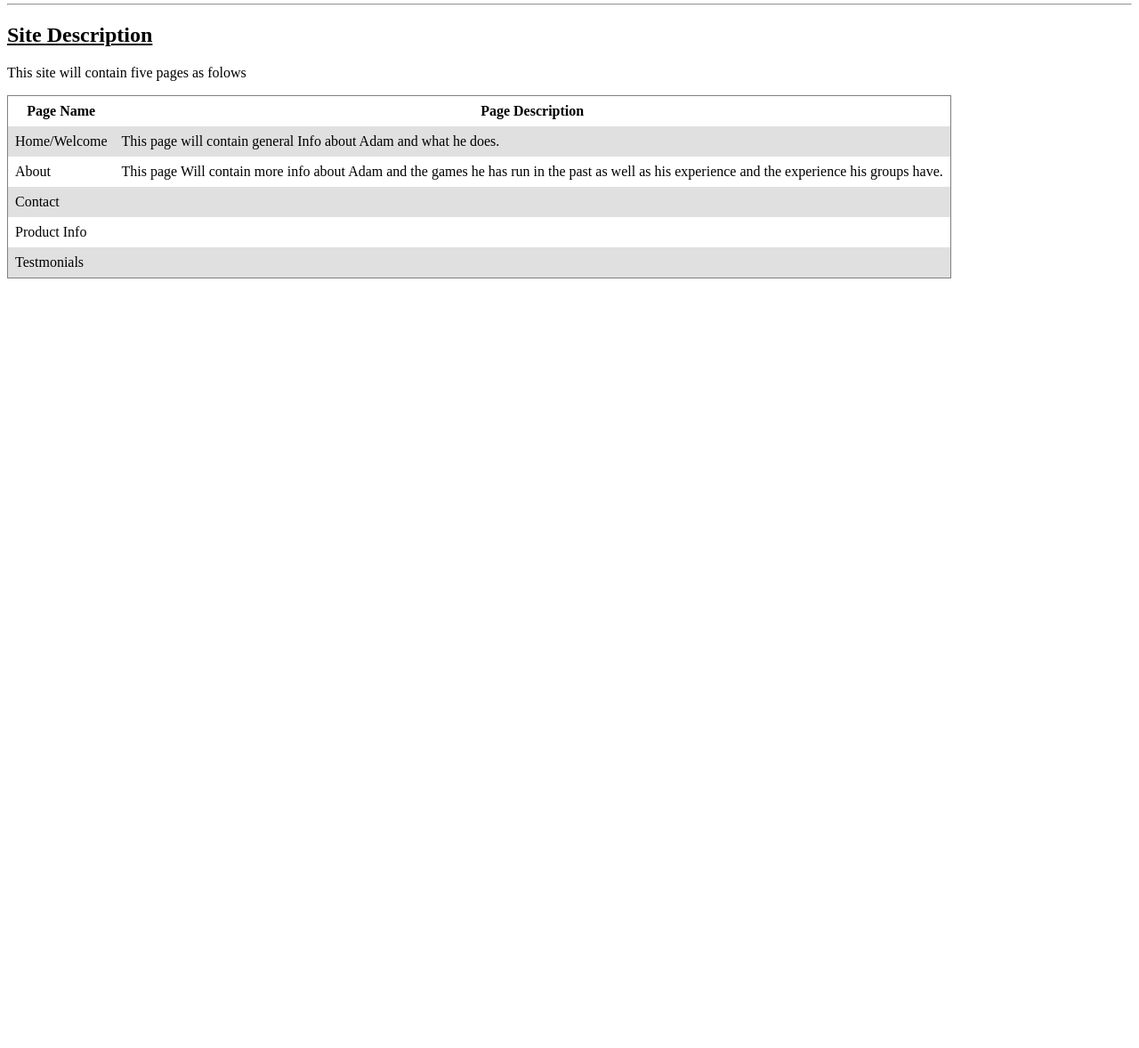
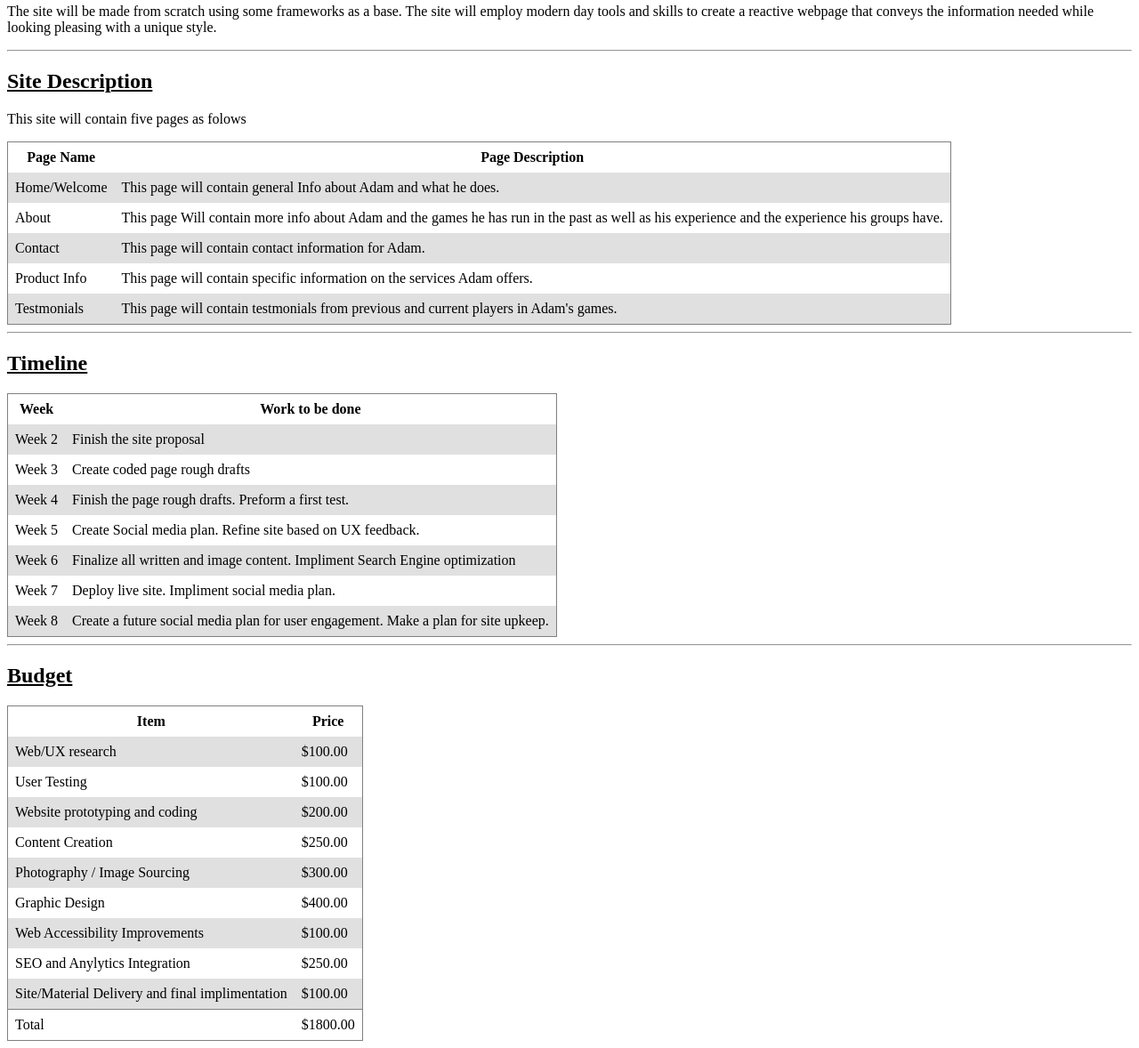
Before and after one commit to AlexDorian7/info-webpage-old, a plain HTML site: page proposal.html in a window 1280 px wide. Shown: the part 765-1943 px from the top of the page at 89% size. Before the commit the page ends 1086 px from the top, so only its background shows below. Drawn offline with Linux system fonts and the light colour scheme.

Commit message:
Finished Proposal

```diff
--- a/proposal.html
+++ b/proposal.html
@@ -30,9 +30,10 @@
     <p>The target audience for Adam's website is defined as potential and returning D&D players<br />
         The website needs to assist the target audience to do the following:</p>
     <ol>
-        <li>[Item Here]</li>
-        <li>[Item Here]</li>
-        <li>[Item Here]</li>
+        <li>Assist in finding a compatible group.</li>
+        <li>Assist in creating or forming a new group.</li>
+        <li>Assisting in answering any questions that a new group may have with Official dungeons and drgaons
+            information.</li>
     </ol>
     <p>The website should be a useful resource for existing players, potential new players, and potential new partners.
     </p>
@@ -47,6 +48,9 @@
         <li>Provide the target audience with information on how to contact Adam for more details on his services</li>
         <li>Provide the target audience with a common space for information about Adam and the games he runs</li>
     </ul>
+    <p>The site will be made from scratch using some frameworks as a base. The site will employ modern day tools and
+        skills to create a reactive webpage that conveys the information needed while looking pleasing with a unique
+        style.</p>
     <hr />
 
     <h2 class="underline">Site Description</h2>
@@ -68,18 +72,103 @@
         </tr>
         <tr>
             <td>Contact</td>
-            <td></td>
+            <td>This page will contain contact information for Adam.</td>
         </tr>
         <tr>
             <td>Product Info</td>
-            <td></td>
+            <td>This page will contain specific information on the services Adam offers.</td>
         </tr>
         <tr>
             <td>Testmonials</td>
-            <td></td>
+            <td>This page will contain testmonials from previous and current players in Adam's games.</td>
         </tr>
     </table>
+    <hr />
 
+    <h2 class="underline">Timeline</h2>
+    <table class="stripe border">
+        <tr>
+            <th>Week</th>
+            <th>Work to be done</th>
+        </tr>
+        <tr>
+            <td>Week 2</td>
+            <td>Finish the site proposal</td>
+        </tr>
+        <tr>
+            <td>Week 3</td>
+            <td>Create coded page rough drafts</td>
+        </tr>
+        <tr>
+            <td>Week 4</td>
+            <td>Finish the page rough drafts. Preform a first test.</td>
+        </tr>
+        <tr>
+            <td>Week 5</td>
+            <td>Create Social media plan. Refine site based on UX feedback.</td>
+        </tr>
+        <tr>
+            <td>Week 6</td>
+            <td>Finalize all written and image content. Impliment Search Engine optimization</td>
+        </tr>
+        <tr>
+            <td>Week 7</td>
+            <td>Deploy live site. Impliment social media plan.</td>
+        </tr>
+        <tr>
+            <td>Week 8</td>
+            <td>Create a future social media plan for user engagement. Make a plan for site upkeep.</td>
+        </tr>
+    </table>
+    <hr />
+
+    <h2 class="underline">Budget</h2>
+    <table class="stripe border">
+        <tr>
+            <th>Item</th>
+            <th>Price</th>
+        </tr>
+        <tr>
+            <td>Web/UX research</td>
+            <td>$100.00</td>
+        </tr>
+        <tr>
+            <td>User Testing</td>
+            <td>$100.00</td>
+        </tr>
+        <tr>
+            <td>Website prototyping and coding</td>
+            <td>$200.00</td>
+        </tr>
+        <tr>
+            <td>Content Creation</td>
+            <td>$250.00</td>
+        </tr>
+        <tr>
+            <td>Photography / Image Sourcing</td>
+            <td>$300.00</td>
+        </tr>
+        <tr>
+            <td>Graphic Design</td>
+            <td>$400.00</td>
+        </tr>
+        <tr>
+            <td>Web Accessibility Improvements</td>
+            <td>$100.00</td>
+        </tr>
+        <tr>
+            <td>SEO and Anylytics Integration</td>
+            <td>$250.00</td>
+        </tr>
+        <tr>
+            <td>Site/Material Delivery and final implimentation</td>
+            <td>$100.00</td>
+        </tr>
+        <tr style="border-top: 1px solid grey">
+            <td>Total</td>
+            <td>$1800.00</td>
+        </tr>
+    </table>
 </body>
 
 </html>
```
